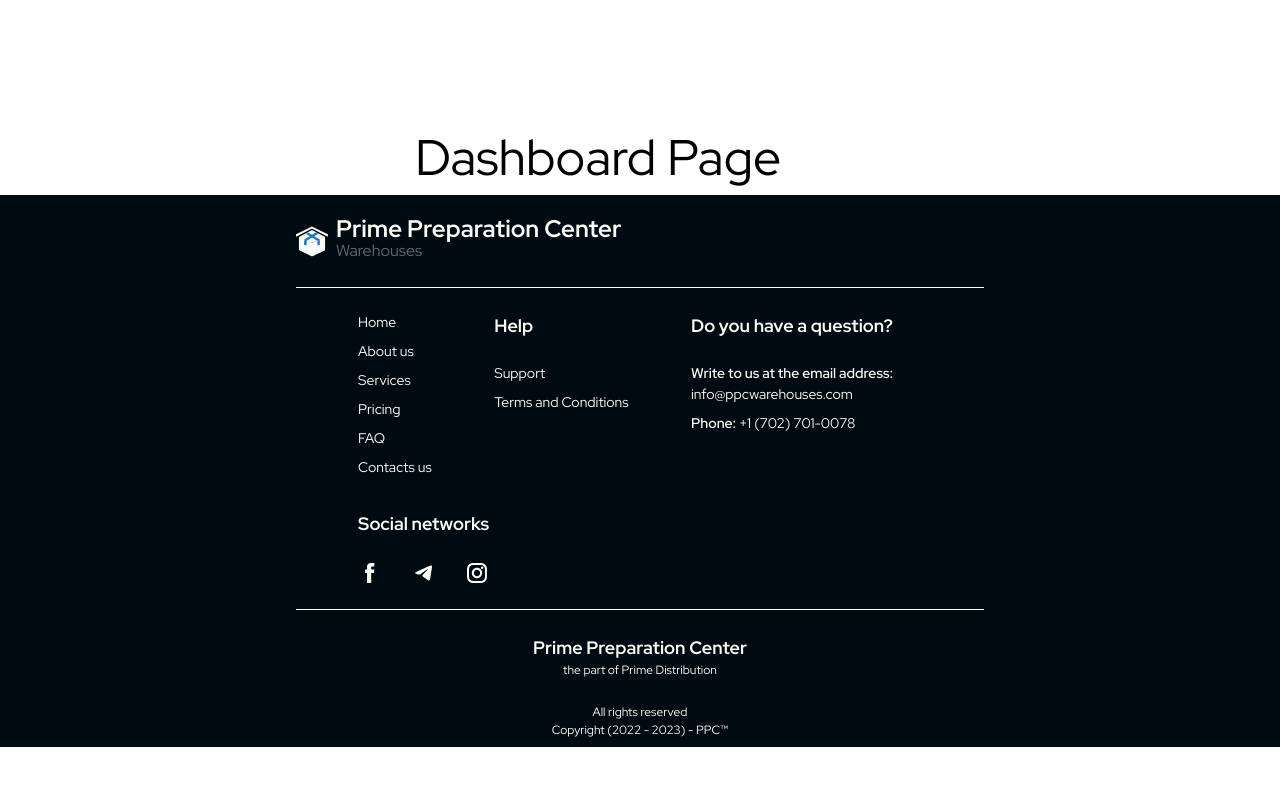
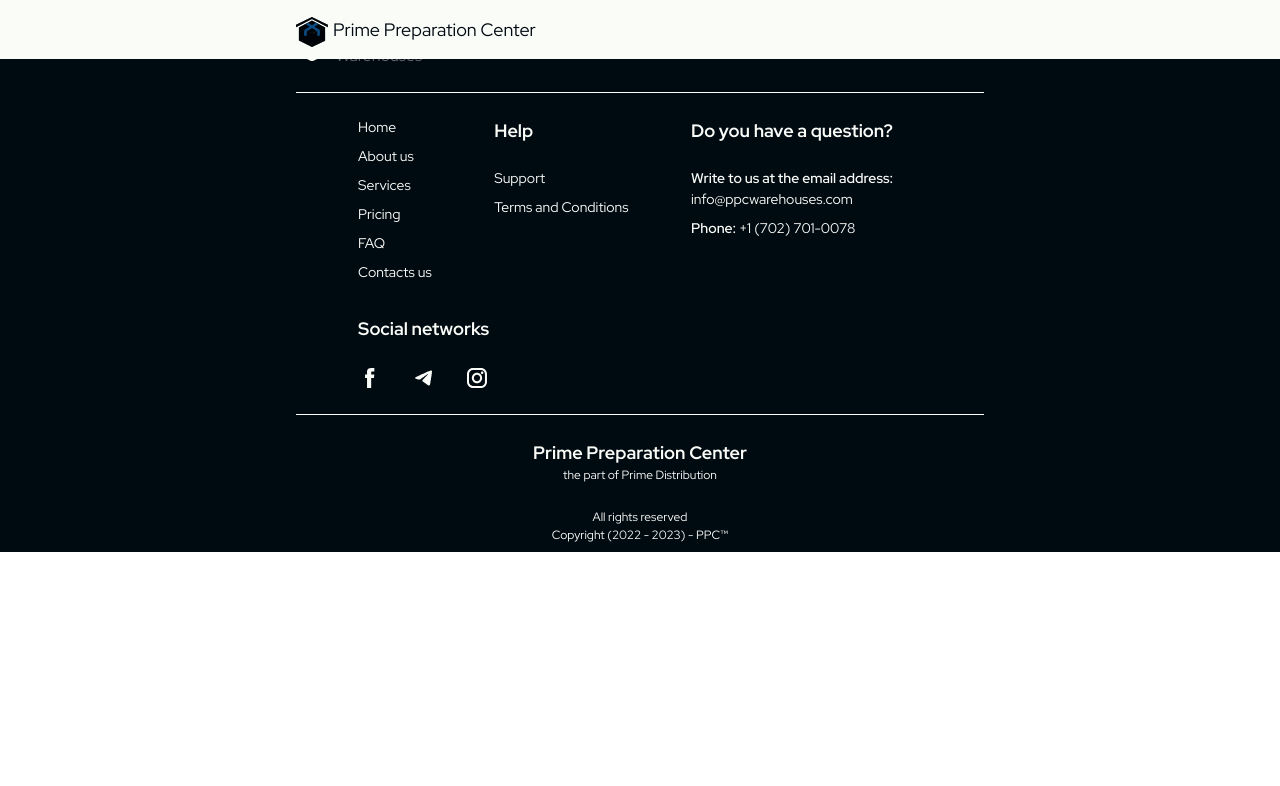
Before and after one commit to korvan17/nevadaFrontend, a Next.js app: page /dashboard in a window 1280 px wide. Shown: the top 786 px of the page. Built offline with nearby package versions, Linux system fonts and the light colour scheme.

Commit message:
add db header + nav bar icons

```diff
--- a/src/app/dashboard/page.js
+++ b/src/app/dashboard/page.js
@@ -1,4 +1,6 @@
+import { DBHeader } from "@/components";
 import React from "react";
+
 export const metadata = {
   title: "PPC | Dashboard",
   description: "Dashboard client page",
@@ -7,9 +9,7 @@ export const metadata = {
 function Dashboard() {
   return (
     <>
-      <h1 className="text-[50px] w-[450px] mt-[120px] mx-auto">
-        Dashboard Page
-      </h1>
+      <DBHeader />
     </>
   );
 }
--- /dev/null
+++ b/src/components/DBHEader/DBHeader.jsx
@@ -0,0 +1,25 @@
+import React from "react";
+import { DarkLogo } from "../Icons";
+import NavBar from "./NavBar";
+
+function DBHeader() {
+  return (
+    <header
+      className="
+    fixed top-0 left-0
+    bg-mainWhite w-full text-mainBlack text-[18px]
+    pt-[16px] pb-[12px]
+    "
+    >
+      <div className="container">
+        <a href="#" className="flex gap-[5px]">
+          <DarkLogo />
+          Prime Preparation Center
+        </a>
+      </div>
+      <NavBar />
+    </header>
+  );
+}
+
+export default DBHeader;
--- /dev/null
+++ b/src/components/DBHEader/NavBar.jsx
@@ -0,0 +1,7 @@
+import React from "react";
+
+function NavBar() {
+  return <nav></nav>;
+}
+
+export default NavBar;
--- /dev/null
+++ b/src/components/Icons/DBNavBarIcons/HomeIcon.jsx
@@ -0,0 +1,31 @@
+import React from "react";
+
+function HomeIcon() {
+  return (
+    <>
+      <svg
+        width="25"
+        height="24"
+        fill="none"
+        xmlns="http://www.w3.org/2000/svg"
+      >
+        <path
+          d="M20.5 20V9.132l-8-4.8-8 4.8V20h4v-2.75a4 4 0 0 1 8 0V20h4Zm-6 2v-4.75a2 2 0 1 0-4 0V22h-6a2 2 0 0 1-2-2V9.132a2 2 0 0 1 .971-1.715l8-4.8a2 2 0 0 1 2.058 0l8 4.8a2 2 0 0 1 .971 1.715V20a2 2 0 0 1-2 2h-6Z"
+          fill="#1478CE"
+        />
+        <path
+          d="M20.5 20V9.132l-8-4.8-8 4.8V20h4v-2.75a4 4 0 0 1 8 0V20h4Zm-6 2v-4.75a2 2 0 1 0-4 0V22h-6a2 2 0 0 1-2-2V9.132a2 2 0 0 1 .971-1.715l8-4.8a2 2 0 0 1 2.058 0l8 4.8a2 2 0 0 1 .971 1.715V20a2 2 0 0 1-2 2h-6Z"
+          fill="#000"
+          fill-opacity=".2"
+        />
+        <path
+          d="M20.5 20V9.132l-8-4.8-8 4.8V20h4v-2.75a4 4 0 0 1 8 0V20h4Zm-6 2v-4.75a2 2 0 1 0-4 0V22h-6a2 2 0 0 1-2-2V9.132a2 2 0 0 1 .971-1.715l8-4.8a2 2 0 0 1 2.058 0l8 4.8a2 2 0 0 1 .971 1.715V20a2 2 0 0 1-2 2h-6Z"
+          fill="#000"
+          fill-opacity=".2"
+        />
+      </svg>
+    </>
+  );
+}
+
+export default HomeIcon;
--- /dev/null
+++ b/src/components/Icons/DBNavBarIcons/UserIcon.jsx
@@ -0,0 +1,31 @@
+import React from "react";
+
+function UserIcon() {
+  return (
+    <>
+      <svg
+        width="25"
+        height="24"
+        fill="none"
+        xmlns="http://www.w3.org/2000/svg"
+      >
+        <path
+          d="M9.034 12.07a1 1 0 1 1 .733 1.86A3.58 3.58 0 0 0 7.5 17.26V19a1 1 0 0 0 1 1h8a1 1 0 0 0 1-1v-1.647a3.658 3.658 0 0 0-2.356-3.419 1 1 0 1 1 .712-1.868 5.658 5.658 0 0 1 3.644 5.287V19a3 3 0 0 1-3 3h-8a3 3 0 0 1-3-3v-1.74a5.58 5.58 0 0 1 3.534-5.19ZM12.5 2a4 4 0 0 1 4 4v2a4 4 0 1 1-8 0V6a4 4 0 0 1 4-4Zm0 2a2 2 0 0 0-2 2v2a2 2 0 1 0 4 0V6a2 2 0 0 0-2-2Z"
+          fill="#1478CE"
+        />
+        <path
+          d="M9.034 12.07a1 1 0 1 1 .733 1.86A3.58 3.58 0 0 0 7.5 17.26V19a1 1 0 0 0 1 1h8a1 1 0 0 0 1-1v-1.647a3.658 3.658 0 0 0-2.356-3.419 1 1 0 1 1 .712-1.868 5.658 5.658 0 0 1 3.644 5.287V19a3 3 0 0 1-3 3h-8a3 3 0 0 1-3-3v-1.74a5.58 5.58 0 0 1 3.534-5.19ZM12.5 2a4 4 0 0 1 4 4v2a4 4 0 1 1-8 0V6a4 4 0 0 1 4-4Zm0 2a2 2 0 0 0-2 2v2a2 2 0 1 0 4 0V6a2 2 0 0 0-2-2Z"
+          fill="#000"
+          fill-opacity=".2"
+        />
+        <path
+          d="M9.034 12.07a1 1 0 1 1 .733 1.86A3.58 3.58 0 0 0 7.5 17.26V19a1 1 0 0 0 1 1h8a1 1 0 0 0 1-1v-1.647a3.658 3.658 0 0 0-2.356-3.419 1 1 0 1 1 .712-1.868 5.658 5.658 0 0 1 3.644 5.287V19a3 3 0 0 1-3 3h-8a3 3 0 0 1-3-3v-1.74a5.58 5.58 0 0 1 3.534-5.19ZM12.5 2a4 4 0 0 1 4 4v2a4 4 0 1 1-8 0V6a4 4 0 0 1 4-4Zm0 2a2 2 0 0 0-2 2v2a2 2 0 1 0 4 0V6a2 2 0 0 0-2-2Z"
+          fill="#000"
+          fill-opacity=".2"
+        />
+      </svg>
+    </>
+  );
+}
+
+export default UserIcon;
--- /dev/null
+++ b/src/components/Icons/Logo/DarkLogo.jsx
@@ -0,0 +1,156 @@
+import React from "react";
+
+function DarkLogo() {
+  return (
+    <svg width="32" height="31" fill="none" xmlns="http://www.w3.org/2000/svg">
+      <g clip-path="url(#a)">
+        <path
+          d="m15.979 4.429 13.257 7.02-13.257 5.823-13.07-5.822 13.07-7.021Z"
+          fill="#000A11"
+        />
+        <path
+          d="m15.979 4.429 13.257 7.02-13.257 5.823-13.07-5.822 13.07-7.021Z"
+          fill="#000"
+          fill-opacity=".2"
+        />
+        <path
+          d="m15.979 4.429 13.257 7.02-13.257 5.823-13.07-5.822 13.07-7.021Z"
+          fill="#000"
+          fill-opacity=".2"
+        />
+        <path
+          d="m15.979 4.429 13.257 7.02-13.257 5.823-13.07-5.822 13.07-7.021Z"
+          fill="#000"
+          fill-opacity=".2"
+        />
+        <path d="m16 17.271 13.09-5.904V24.8L16 31V17.271Z" fill="#000A11" />
+        <path
+          d="m16 17.271 13.09-5.904V24.8L16 31V17.271Z"
+          fill="#000"
+          fill-opacity=".2"
+        />
+        <path
+          d="m16 17.271 13.09-5.904V24.8L16 31V17.271Z"
+          fill="#000"
+          fill-opacity=".2"
+        />
+        <path
+          d="m16 17.271 13.09-5.904V24.8L16 31V17.271Z"
+          fill="#000"
+          fill-opacity=".2"
+        />
+        <path d="M2.91 11.22 16 17.123V31L2.91 24.505V11.219Z" fill="#000A11" />
+        <path
+          d="M2.91 11.22 16 17.123V31L2.91 24.505V11.219Z"
+          fill="#000"
+          fill-opacity=".2"
+        />
+        <path
+          d="M2.91 11.22 16 17.123V31L2.91 24.505V11.219Z"
+          fill="#000"
+          fill-opacity=".2"
+        />
+        <path
+          d="M2.91 11.22 16 17.123V31L2.91 24.505V11.219Z"
+          fill="#000"
+          fill-opacity=".2"
+        />
+        <path
+          d="m9.89 8.267 2.183-1.329 11.636 6.938-2.327 1.476L9.89 8.267Z"
+          fill="#1478CE"
+        />
+        <path
+          d="m9.89 8.267 2.183-1.329 11.636 6.938-2.327 1.476L9.89 8.267Z"
+          fill="#000"
+          fill-opacity=".2"
+        />
+        <path
+          d="m9.89 8.267 2.183-1.329 11.636 6.938-2.327 1.476L9.89 8.267Z"
+          fill="#000"
+          fill-opacity=".2"
+        />
+        <path
+          d="m20.073 6.79 2.181 1.477-11.49 7.085-2.328-1.476 11.637-7.085Z"
+          fill="#1478CE"
+        />
+        <path
+          d="m20.073 6.79 2.181 1.477-11.49 7.085-2.328-1.476 11.637-7.085Z"
+          fill="#000"
+          fill-opacity=".2"
+        />
+        <path
+          d="m20.073 6.79 2.181 1.477-11.49 7.085-2.328-1.476 11.637-7.085Z"
+          fill="#000"
+          fill-opacity=".2"
+        />
+        <path
+          d="m21.382 15.352 2.327-1.476.146 5.462-2.328.738-.145-4.724Z"
+          fill="#1478CE"
+        />
+        <path
+          d="m21.382 15.352 2.327-1.476.146 5.462-2.328.738-.145-4.724Z"
+          fill="#000"
+          fill-opacity=".2"
+        />
+        <path
+          d="m21.382 15.352 2.327-1.476.146 5.462-2.328.738-.145-4.724Z"
+          fill="#000"
+          fill-opacity=".2"
+        />
+        <path
+          d="m8.436 13.876 2.328 1.476-.291 4.576L8 19.19l.436-5.314Z"
+          fill="#1478CE"
+        />
+        <path
+          d="m8.436 13.876 2.328 1.476-.291 4.576L8 19.19l.436-5.314Z"
+          fill="#000"
+          fill-opacity=".2"
+        />
+        <path
+          d="m8.436 13.876 2.328 1.476-.291 4.576L8 19.19l.436-5.314Z"
+          fill="#000"
+          fill-opacity=".2"
+        />
+        <path d="m15.855.886 16 7.971v2.51l-16-8.267V.886Z" fill="#000A11" />
+        <path
+          d="m15.855.886 16 7.971v2.51l-16-8.267V.886Z"
+          fill="#000"
+          fill-opacity=".2"
+        />
+        <path
+          d="m15.855.886 16 7.971v2.51l-16-8.267V.886Z"
+          fill="#000"
+          fill-opacity=".2"
+        />
+        <path
+          d="m15.855.886 16 7.971v2.51l-16-8.267V.886Z"
+          fill="#000"
+          fill-opacity=".2"
+        />
+        <path d="M16 .886 0 8.857v2.51L16 3.1V.886Z" fill="#000A11" />
+        <path
+          d="M16 .886 0 8.857v2.51L16 3.1V.886Z"
+          fill="#000"
+          fill-opacity=".2"
+        />
+        <path
+          d="M16 .886 0 8.857v2.51L16 3.1V.886Z"
+          fill="#000"
+          fill-opacity=".2"
+        />
+        <path
+          d="M16 .886 0 8.857v2.51L16 3.1V.886Z"
+          fill="#000"
+          fill-opacity=".2"
+        />
+      </g>
+      <defs>
+        <clipPath id="a">
+          <path fill="#fff" d="M0 0h32v31H0z" />
+        </clipPath>
+      </defs>
+    </svg>
+  );
+}
+
+export default DarkLogo;
--- a/src/components/Icons/index.js
+++ b/src/components/Icons/index.js
@@ -2,4 +2,5 @@ export { default as BurgerMenuIcon } from "./BurgerMenuIcon/BurgerMenuIcon.jsx";
 export { default as CloseMenuIcon } from "./CloseMenuIcon/CloseMenuIcon.jsx";
 export { default as Logo } from "./Logo/Logo.jsx";
 export { default as EnvelopeIcon } from "./EnvelopeIcon/EnvelopeIcon.jsx";
+export { default as DarkLogo } from "./Logo/DarkLogo.jsx";
 export * from "./SocialsLinksIcons";
--- a/src/components/index.js
+++ b/src/components/index.js
@@ -1,5 +1,7 @@
 export { default as About } from "./About/About.jsx";
 export { default as Header } from "./Header/Header.jsx";
+export { default as NavBar } from "./DBHEader/NavBar.jsx";
+export { default as DBHeader } from "./DBHEader/DBHeader.jsx";
 export { default as Faq } from "./Faq/Faq.jsx";
 export { default as Services } from "./Services/Services.jsx";
 export { default as Pricing } from "./Pricing/Pricing.jsx";
```
